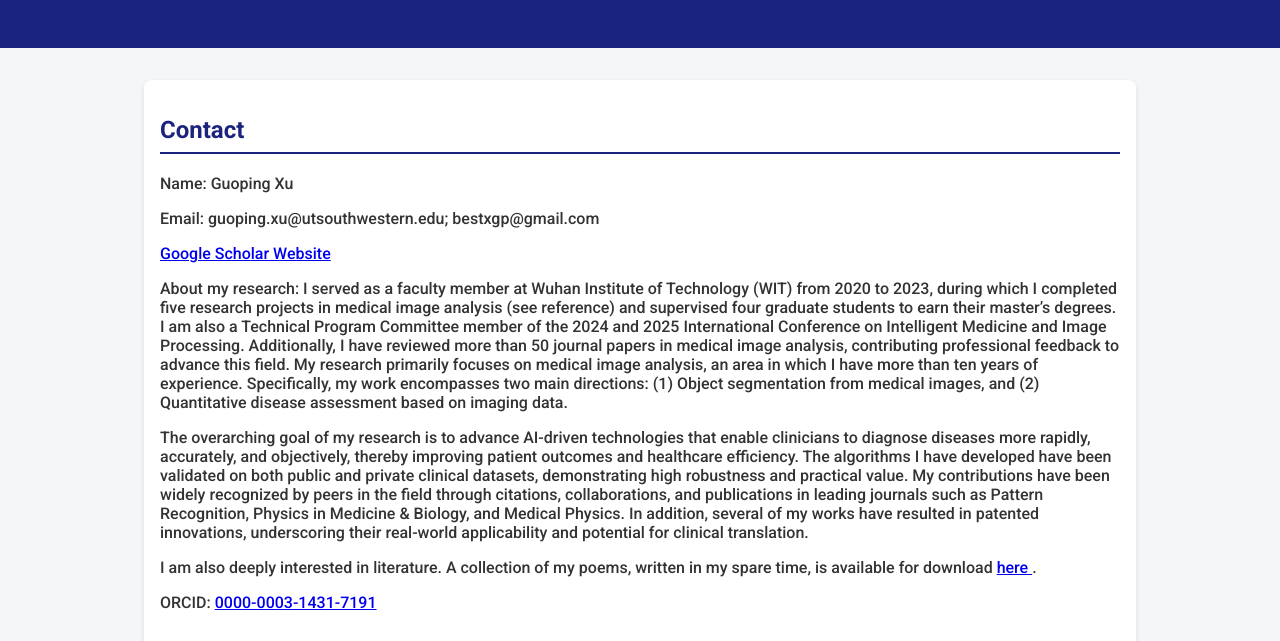
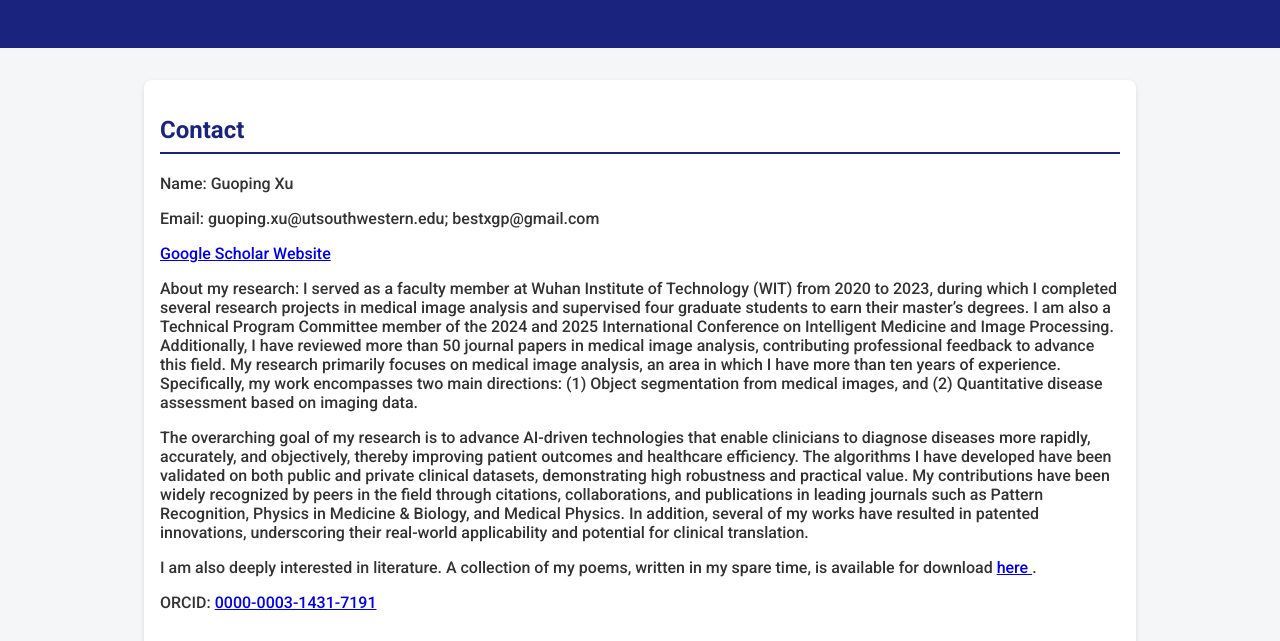
Before and after one commit to apple1986/apple1986.github.io, a plain HTML site: page index.html in a window 1280 px wide. Shown: the part 124-765 px from the top of the page. Drawn offline with Linux system fonts and the light colour scheme.

Commit message:
Revise research summary in index.html
Updated research description to reflect completed projects.

```diff
--- a/index.html
+++ b/index.html
@@ -65,7 +65,7 @@
       Google Scholar Website
       </a>
       <p>
-      About my research: I served as a faculty member at Wuhan Institute of Technology (WIT) from 2020 to 2023, during which I completed five research projects in medical image analysis (see reference) and supervised four graduate students to earn their master’s degrees. I am also a Technical Program Committee member of the 2024 and 2025 International Conference on Intelligent Medicine and Image Processing. Additionally, I have reviewed more than 50 journal papers in medical image analysis, contributing professional feedback to advance this field. My research primarily focuses on medical image analysis, an area in which I have more than ten years of experience. Specifically, my work encompasses two main directions: (1) Object segmentation from medical images, and (2) Quantitative disease assessment based on imaging data.
+      About my research: I served as a faculty member at Wuhan Institute of Technology (WIT) from 2020 to 2023, during which I completed several research projects in medical image analysis and supervised four graduate students to earn their master’s degrees. I am also a Technical Program Committee member of the 2024 and 2025 International Conference on Intelligent Medicine and Image Processing. Additionally, I have reviewed more than 50 journal papers in medical image analysis, contributing professional feedback to advance this field. My research primarily focuses on medical image analysis, an area in which I have more than ten years of experience. Specifically, my work encompasses two main directions: (1) Object segmentation from medical images, and (2) Quantitative disease assessment based on imaging data.
       </p>
       <p>
       The overarching goal of my research is to advance AI-driven technologies that enable clinicians to diagnose diseases more rapidly, accurately, and objectively, thereby improving patient outcomes and healthcare efficiency. The algorithms I have developed have been validated on both public and private clinical datasets, demonstrating high robustness and practical value. My contributions have been widely recognized by peers in the field through citations, collaborations, and publications in leading journals such as Pattern Recognition, Physics in Medicine & Biology, and Medical Physics. In addition, several of my works have resulted in patented innovations, underscoring their real-world applicability and potential for clinical translation.
```
